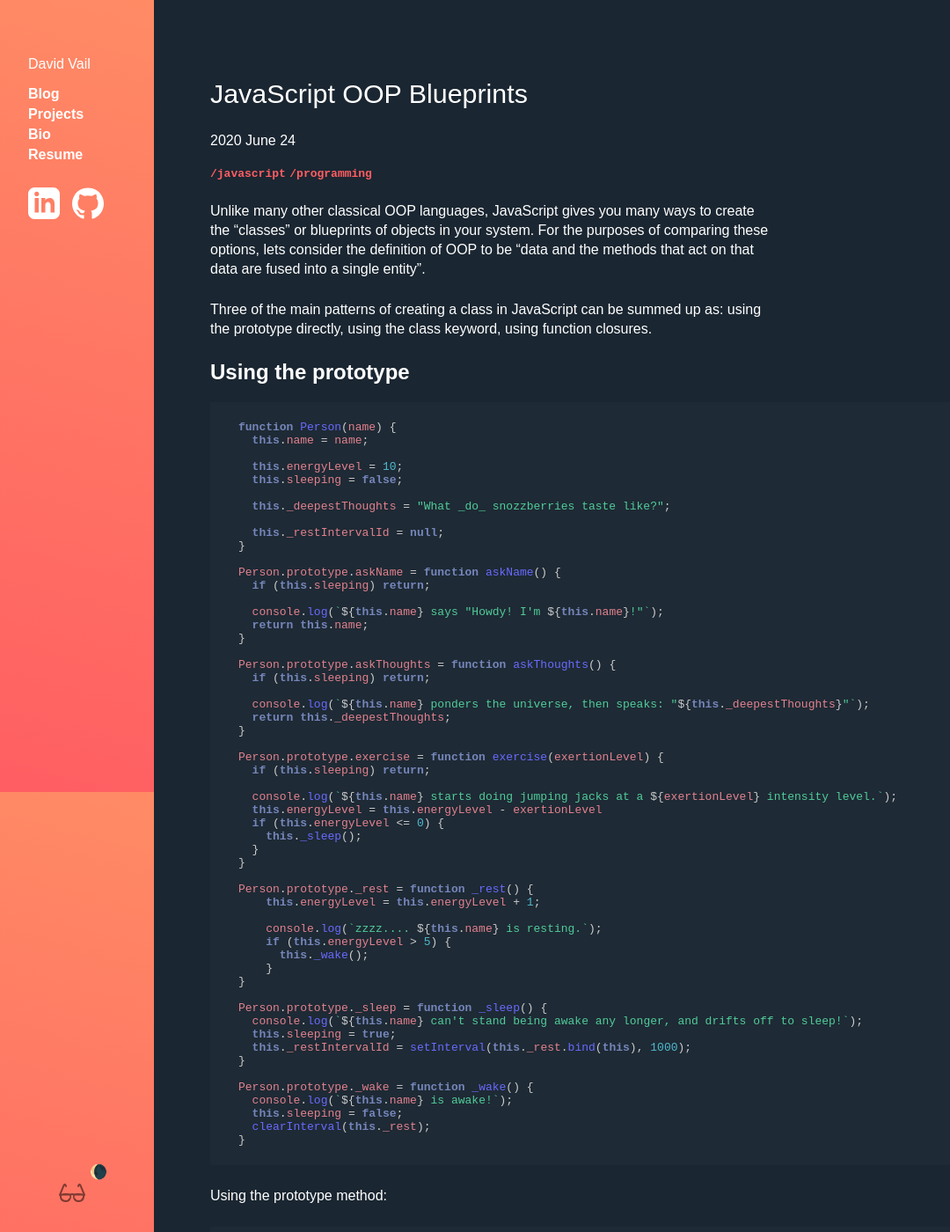
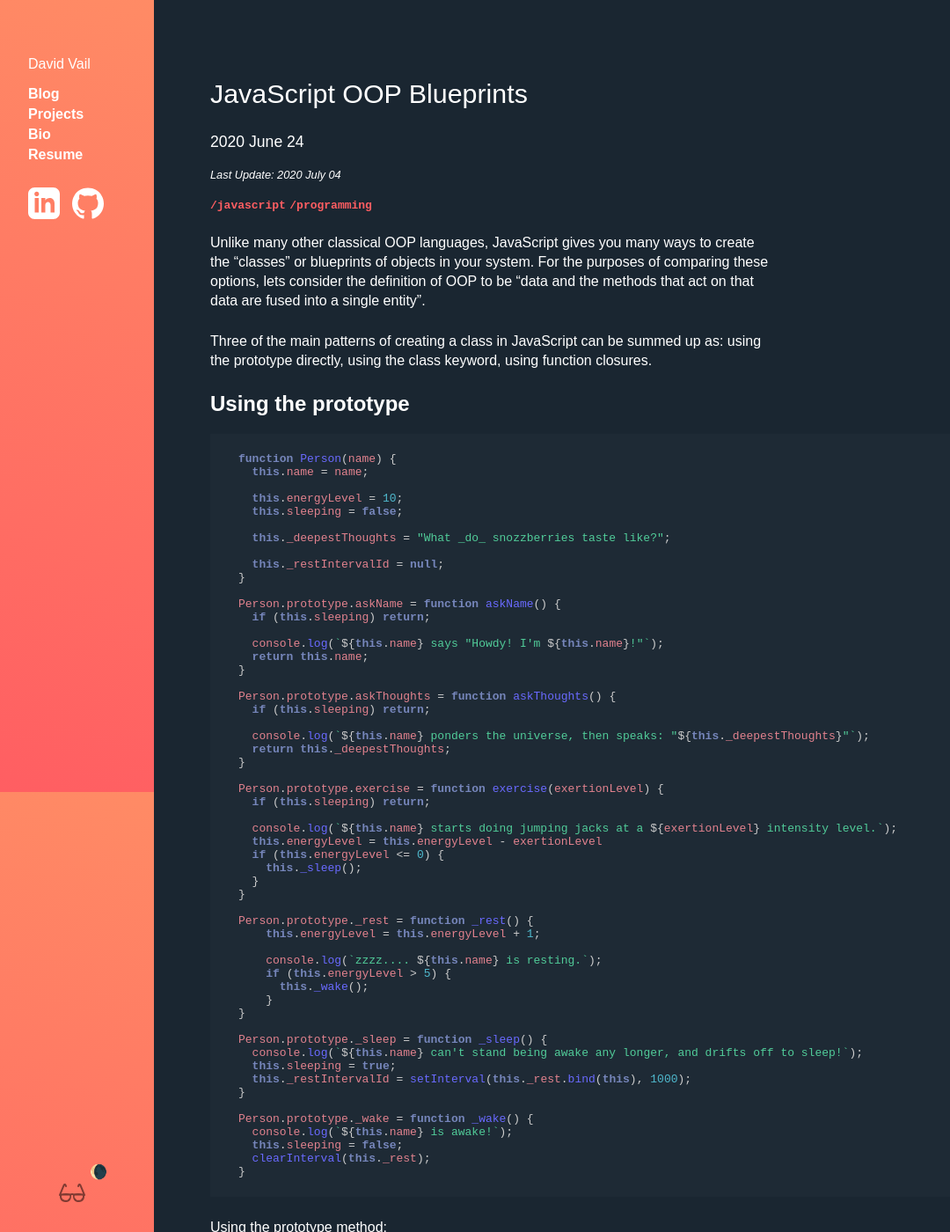
Before and after one commit to dvail/dvail.com, a Jekyll site: the page built from _posts/2020-06-24-javascript-oop-blueprints.md, in a window 1280 px wide and 1400 px high. Shown: the whole window at 88% size, without its empty margins (0-1080 px from the left). Built offline with Jekyll 4.4.1, drawn with Linux system fonts in a browser that asks for light colours; some web fonts are replaced; some of the changed text lies outside the part shown.

Commit message:
Add last_modified date to posts.

```diff
--- a/_layouts/post.html
+++ b/_layouts/post.html
@@ -4,6 +4,9 @@ layout: default
 <section>
   <h1>{{ page.title }}</h1>
   <p class='post-date'>{{ page.date | date: "%Y %B %d"  }}</p>
+  {% if page.last_modified %}
+  <p class='post-date post-last-modified'>Last Update: {{ page.last_modified | date: "%Y %B %d"  }}</p>
+  {% endif %}
   <ul class='post-tags'>
       {% for tag in page.tags %}
       <li class='tag'>/{{ tag }}</li>
--- a/_posts/2020-06-24-javascript-oop-blueprints.md
+++ b/_posts/2020-06-24-javascript-oop-blueprints.md
@@ -3,6 +3,7 @@ layout: post
 title:  "JavaScript OOP Blueprints"
 tags: javascript programming
 code_highlight: true
+last_modified: 2020-07-04 9:20:00 -0500
 ---
 
 Unlike many other classical OOP languages, JavaScript gives you many ways to create the "classes" or blueprints of objects in your system. For the purposes of comparing these options,
--- a/assets/css/main.scss
+++ b/assets/css/main.scss
@@ -171,6 +171,12 @@ body.dark #theme-switch-control {
 .content .post-date {
     margin: 0;
     margin-bottom: 1rem;
+    font-size: 1.1rem;
+}
+
+.content .post-last-modified {
+    font-style: italic;
+    font-size: 0.8rem;
 }
 
 #theme-switch-control {
```
Also changed, not shown: other parts of _posts/2020-06-24-javascript-oop-blueprints.md (+1 -1 lines).
